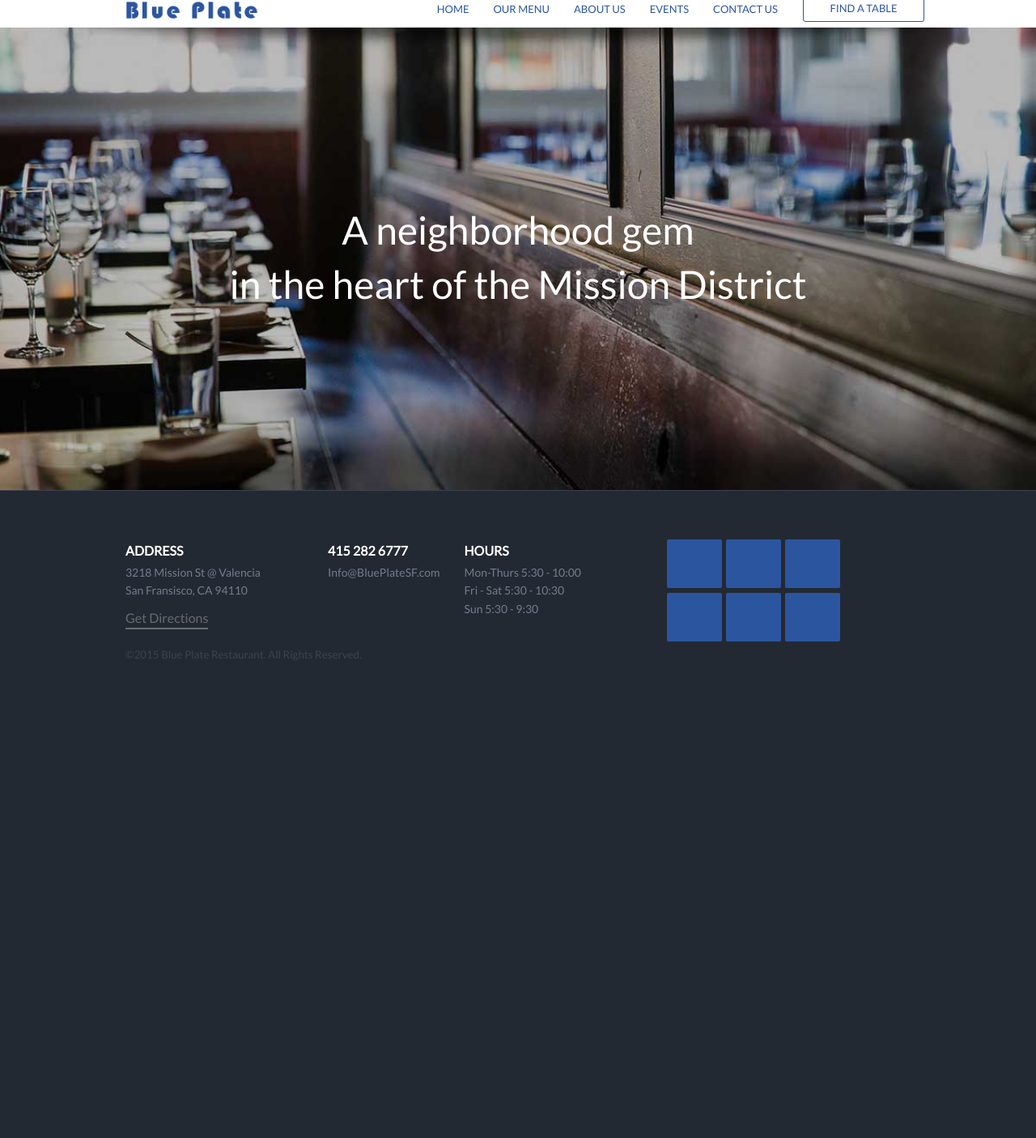
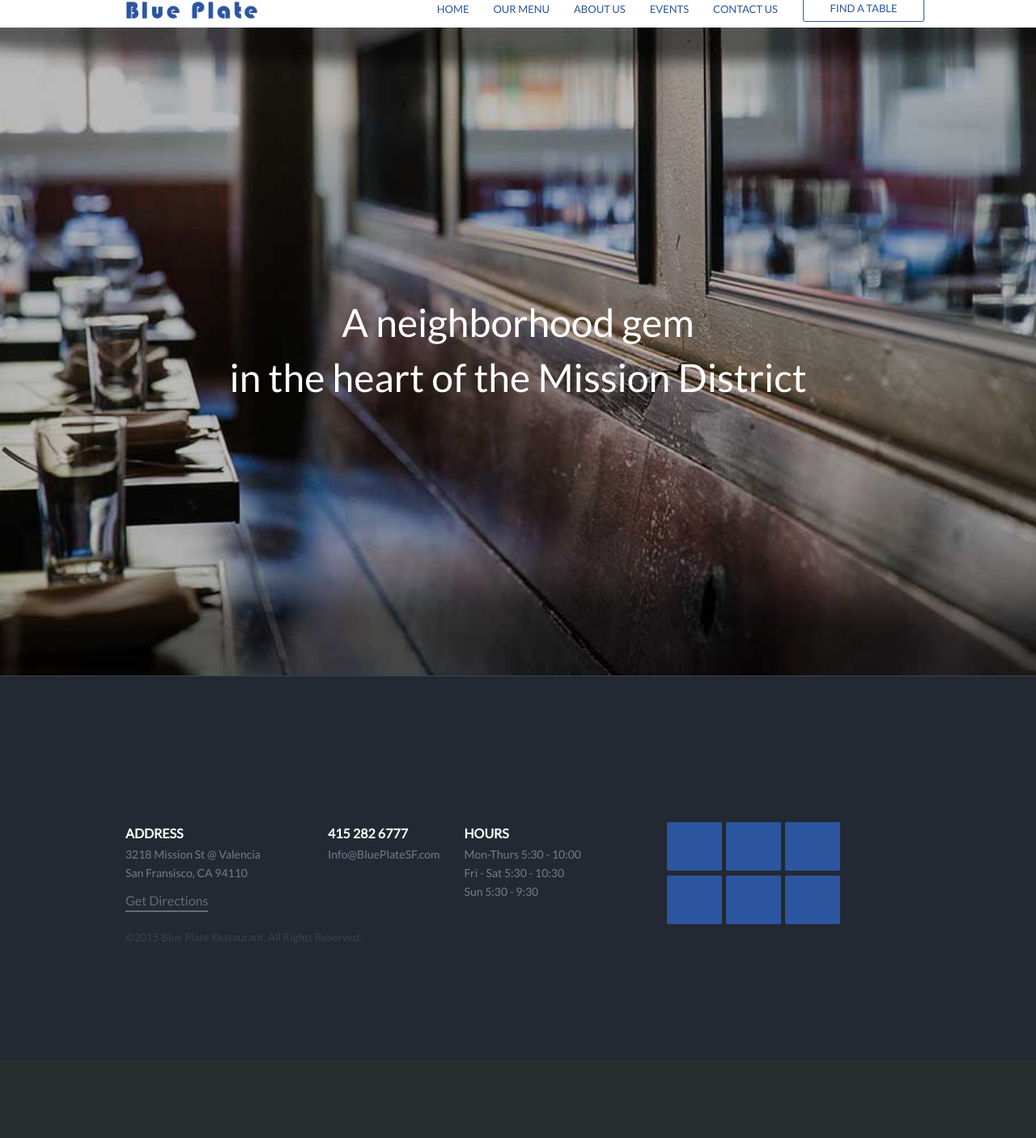
Before and after one commit to thejasonlewis/blue, a PHP site: page /main.html in a window 1280 px wide. Shown: the part 51-1456 px from the top of the page at 81% size. After the commit the page ends 1216 px from the top, so only its background shows below. Run offline with PHP 8.4, Linux system fonts and the light colour scheme; some libraries are stand-ins or nearby versions.

Commit message:
footer fix

```diff
--- a/css/_footer.scss
+++ b/css/_footer.scss
@@ -2,9 +2,20 @@
   background-color: $bp-d-blue;
   border-top: 1px solid $bp-navy;
   color: $bp-white;
+  display: table;
   height: 100%;
   padding-top: 60px;
+  max-height: 474px;
 
+  .footer-inner {
+    display: table-cell;
+    vertical-align: middle;
+
+    .vertical {
+      margin: 0 auto;
+      max-width: 62.5rem;
+    }
+  }
   .columns {
     text-align: center;
 
--- a/css/_home.scss
+++ b/css/_home.scss
@@ -93,10 +93,10 @@
       min-height: 471px;
     }
     @include responsive('md') {
-      min-height: 500px;
+      min-height: 600px;
     }
     @include responsive('lg') {
-      min-height: 571px;
+      min-height: 800px;
     }
 
     .vertical {
--- a/css/main.css
+++ b/css/main.css
@@ -231,8 +231,18 @@ h5 {
   background-color: #232932;
   border-top: 1px solid #3b4350;
   color: white;
+  display: table;
   height: 100%;
   padding-top: 60px;
+  max-height: 474px;
+}
+#footer .footer-inner {
+  display: table-cell;
+  vertical-align: middle;
+}
+#footer .footer-inner .vertical {
+  margin: 0 auto;
+  max-width: 62.5rem;
 }
 #footer .columns {
   text-align: center;
@@ -427,12 +437,12 @@ h5 {
 }
 @media screen and (min-width: 992px) {
   #home-container #background-photo {
-    min-height: 500px;
+    min-height: 600px;
   }
 }
 @media screen and (min-width: 1200px) {
   #home-container #background-photo {
-    min-height: 571px;
+    min-height: 800px;
   }
 }
 #home-container #background-photo .vertical {
--- a/main.html
+++ b/main.html
@@ -169,9 +169,9 @@
         <h2><span class="fa fa-phone"></span> 415 282 6777</h2>
       </div>
       <!-- footer-->
-      <div id="footer">
-        <div class="row">
-
+      <div id="footer" class="small-12">
+        <div class="footer-inner">
+          <div class="vertical">
             <div class="small-6 large-3 columns">
               <h4>ADDRESS</h4>
               <h5>3218 Mission St @ Valencia</h5>
@@ -201,6 +201,12 @@
               <p>©2015 Blue Plate Restaurant. All Rights Reserved.</p>
             </div>
           </div>
+
+        </div>
+        <div class="row">
+
+
+        </div>
       </div>
     </div>
 
```
Lines whose indentation alone changed are shown as unchanged.
